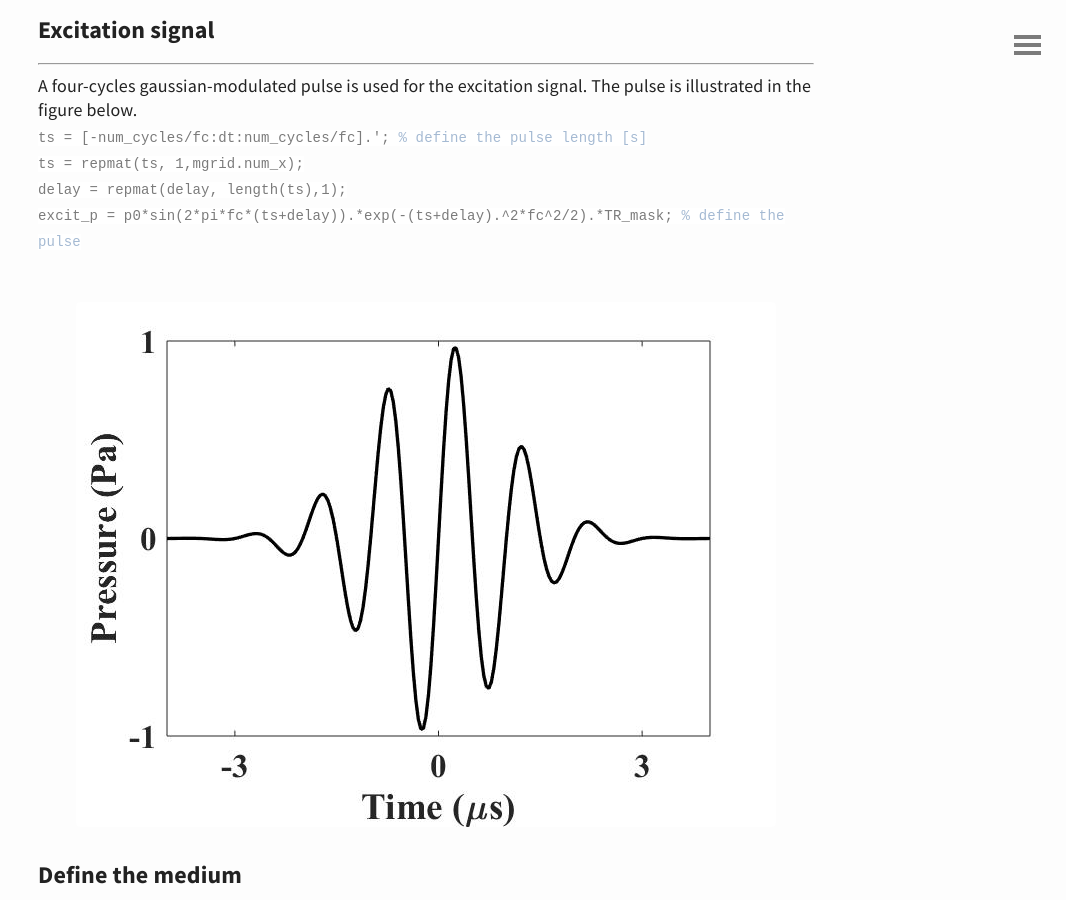
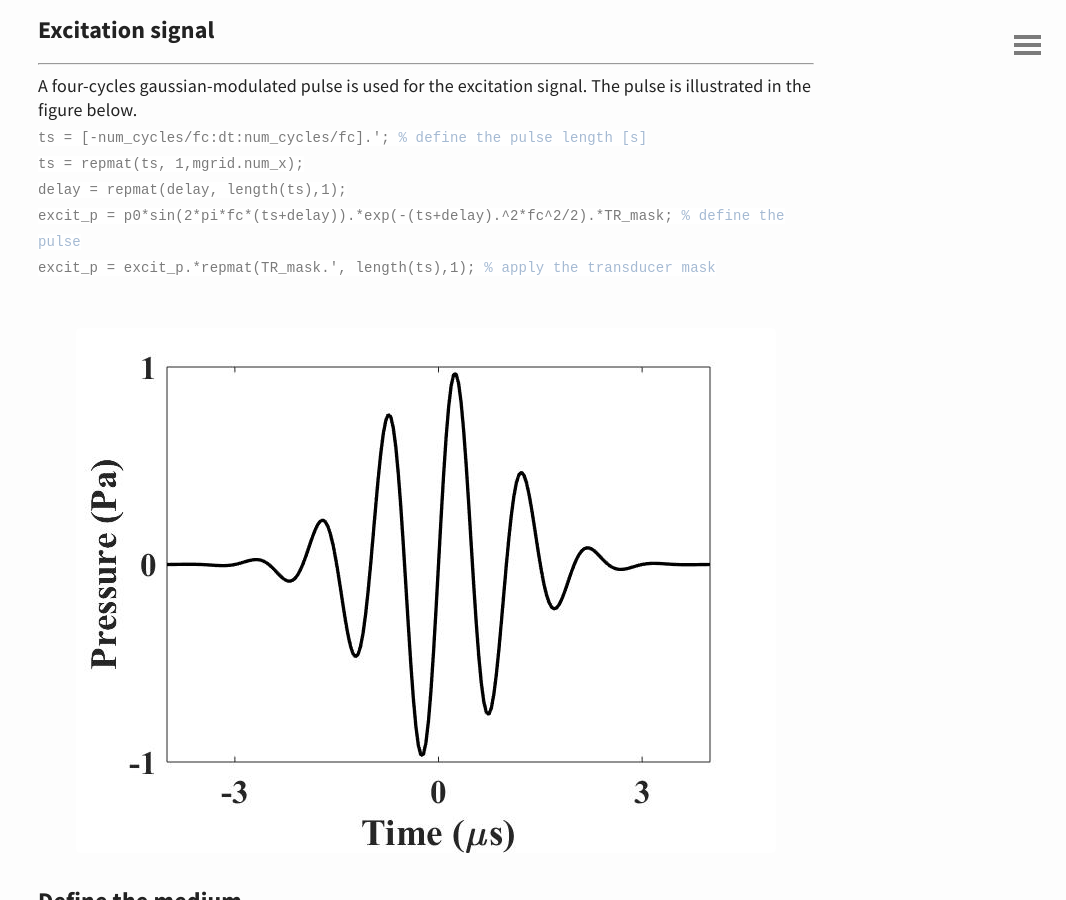
Before and after one commit to m-SOUND/mSOUND, a Jekyll site: the page built from _posts/2019-02-17-generate_2D_focused_ultrasound_beam_with_phased_array.html, in a window 1280 px wide and 900 px high, scrolled down 1133 px. Shown: the whole window, without its empty margins (214-1280 px from the left). Built offline with Jekyll 4.4.1, drawn with Linux system fonts in a browser that asks for light colours.

Commit message:
Update 2019-02-17-generate_2D_focused_ultrasound_beam_with_phased_array.html

```diff
--- a/_posts/2019-02-17-generate_2D_focused_ultrasound_beam_with_phased_array.html
+++ b/_posts/2019-02-17-generate_2D_focused_ultrasound_beam_with_phased_array.html
@@ -53,6 +53,7 @@ A four-cycles gaussian-modulated pulse is used for the excitation signal. The pu
 <br>ts = repmat(ts, 1,mgrid.num_x);
 <br>delay = repmat(delay, length(ts),1);
 <br>excit_p = p0*sin(2*pi*fc*(ts+delay)).*exp(-(ts+delay).^2*fc^2/2).*TR_mask; <font color="#a5bad3"> % define the pulse </font>
+<br>excit_p = excit_p.*repmat(TR_mask.', length(ts),1); <font color="#a5bad3"> % apply the transducer mask </font>
 <br>
 </code>
  <br>
@@ -84,6 +85,6 @@ Define the homogeneous medium.
 <br> p_total = Forward2D(mgrid, medium, excit_p);
   <br>
  </code>
+ <br>
+   <img src="/mSOUND/img/phased_array_2D.jpg" alt="Pressure field generated with the phased array">
  </p>
-
-  <img src="/mSOUND/img/phased_array_2D.jpg" alt="Pressure field generated with the phased array">
```
